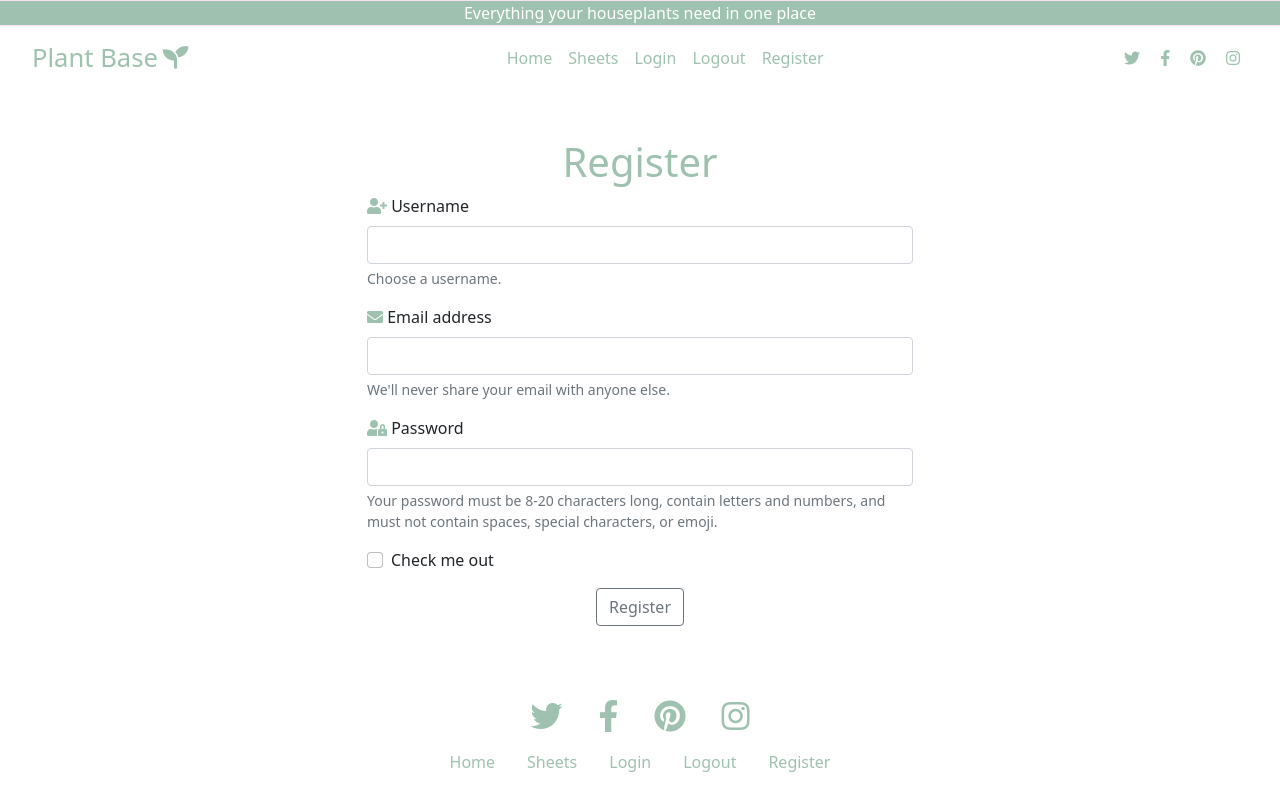
After one commit to AledPeart/plant-base, a Flask app: page /register in a window 1280 px wide. The commit adds this page. Run offline with Flask 2, Linux system fonts and the light colour scheme; some libraries are stand-ins or nearby versions.

Commit message:
Added registration form template

```diff
--- a/app.py
+++ b/app.py
@@ -4,6 +4,7 @@ from flask import (
     redirect, request, session, url_for)
 from flask_pymongo import PyMongo
 from bson.objectid import ObjectId
+from werkzeug.security import generate_password_hash, check_password_hash
 if os.path.exists("env.py"):
     import env
 
@@ -27,6 +28,11 @@ def get_sheets():
     return render_template("sheets.html", sheets = sheets)
 
 
+@app.route("/register", methods=["GET", "POST"])
+def register():
+    return render_template("register.html")
+
+
 if __name__ == "__main__":
     app.run(host=os.environ.get("IP"),
             port=int(os.environ.get("PORT")),
--- a/static/css/style.css
+++ b/static/css/style.css
@@ -1,3 +1,7 @@
+.title-color {
+    color: #9EC2AF;
+
+}
 .header-strap p{
     margin: 0 auto;
     background-color: #9EC2AF;
@@ -39,4 +43,18 @@
 
 .social-footer i {
     padding: 10px;
+    margin-top: 2em;
 }
+
+
+/* registration page */
+/*
+.my-form {
+    border: 5px solid #6c757d;
+    padding: 30px;
+    border-radius: 2%;
+} */
+
+.my-form i {
+    color: #9EC2AF
+}
--- a/templates/base.html
+++ b/templates/base.html
@@ -19,7 +19,7 @@
     <p>Everything your houseplants need in one place</p>
   </div>
 
-  <nav class="navbar navbar-expand-lg navbar-light bg-light" id="nav_bar">
+  <nav class="navbar navbar-expand-lg navbar-light bg-light mb-5" id="nav_bar">
         <div class="container-fluid">
           <a class="navbar-brand" href="{{ url_for('get_sheets') }}">Plant Base<i class="fas fa-seedling"></i></a>
           <button class="navbar-toggler" type="button" data-bs-toggle="collapse" data-bs-target="#navbarNavAltMarkup" aria-controls="navbarNavAltMarkup" aria-expanded="false" aria-label="Toggle navigation">
@@ -31,7 +31,7 @@
               <a class="nav-link" href="#">Sheets</a>
               <a class="nav-link" href="#">Login</a>
               <a class="nav-link" href="#">Logout</a>
-              <a class="nav-link" href="#">Register</a>
+              <a class="nav-link" href="{{ url_for('register') }}">Register</a>
             </div>
           </div>
           <div class="social social-header d-flex d-md-block d-none justify-content-center">
@@ -68,7 +68,7 @@
           <a class="nav-link" href="#">Logout</a>
         </li>
         <li class="nav-item">
-          <a class="nav-link">Register</a>
+          <a class="nav-link" href="{{ url_for('register') }}">Register</a>
         </li>
       </ul>
     </footer>
--- /dev/null
+++ b/templates/register.html
@@ -0,0 +1,45 @@
+{% extends "base.html" %}
+{% block content %}
+
+<form method="POST" action="{{ url_for('register') }}">
+    <div class="container">
+        <div class="row justify-content-center">
+            <div class="col-6 my-form">
+                <h1 class="text-center title-color">Register</h1>
+                <!-- username -->
+                <div class="mb-3">
+                    <i class="fas fa-user-plus"></i>
+                    <label for="username" class="form-label">Username</label>
+                   <input type="username" name="username" type="text" class="form-control" id="username" aria-describedby="usernameHelp">
+                    <div id="usernameHelp" class="form-text">Choose a username.</div>
+                </div>
+                <!-- email -->
+                <div class="mb-3">
+                    <i class="fas fa-envelope"></i>
+                    <label for="email" class="form-label">Email address</label>
+                    <input type="text" name="email" class="form-control" id="email" aria-describedby="emailHelp">
+                    <div id="emailHelp" class="form-text">We'll never share your email with anyone else.</div>
+                </div>
+                <!-- password -->
+                <div class="mb-3">
+                    <i class="fas fa-user-lock"></i>
+                    <label for="password" class="form-label">Password</label>
+                    <input type="text" name="password" class="form-control" id="password">
+                    <div id="passwordHelpBlock" class="form-text">
+                        Your password must be 8-20 characters long, contain letters and numbers, and must not contain spaces, special characters, or emoji.
+                      </div>
+                </div>
+                <div class="mb-3 form-check">
+                    <input type="checkbox" class="form-check-input" id="exampleCheck1">
+                    <label class="form-check-label" for="exampleCheck1">Check me out</label>
+                </div>
+                <!-- button -->
+                <div class="d-flex justify-content-center">
+                    <button type="submit" class="btn btn-outline-secondary">Register</button>
+                </div>
+            </div>
+        </div>
+    </div>
+</form>
+
+{% endblock %}
```
